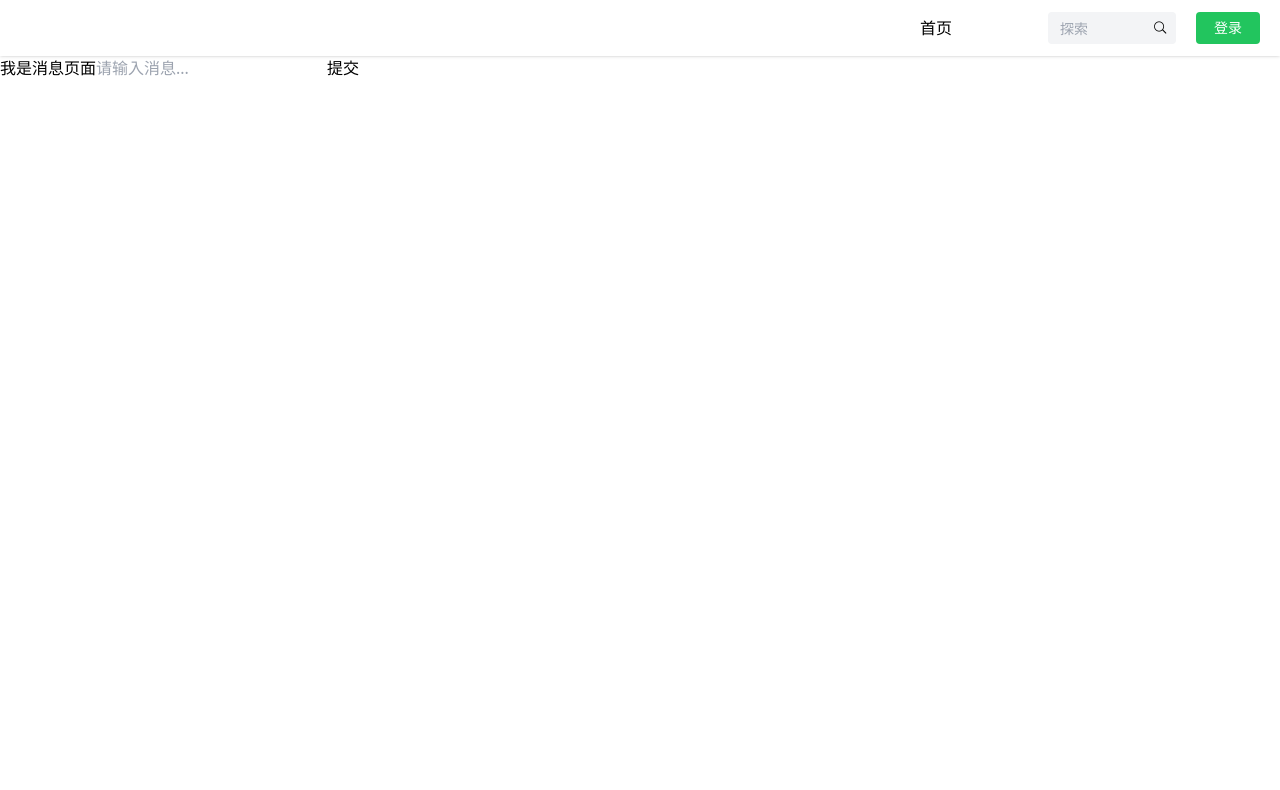
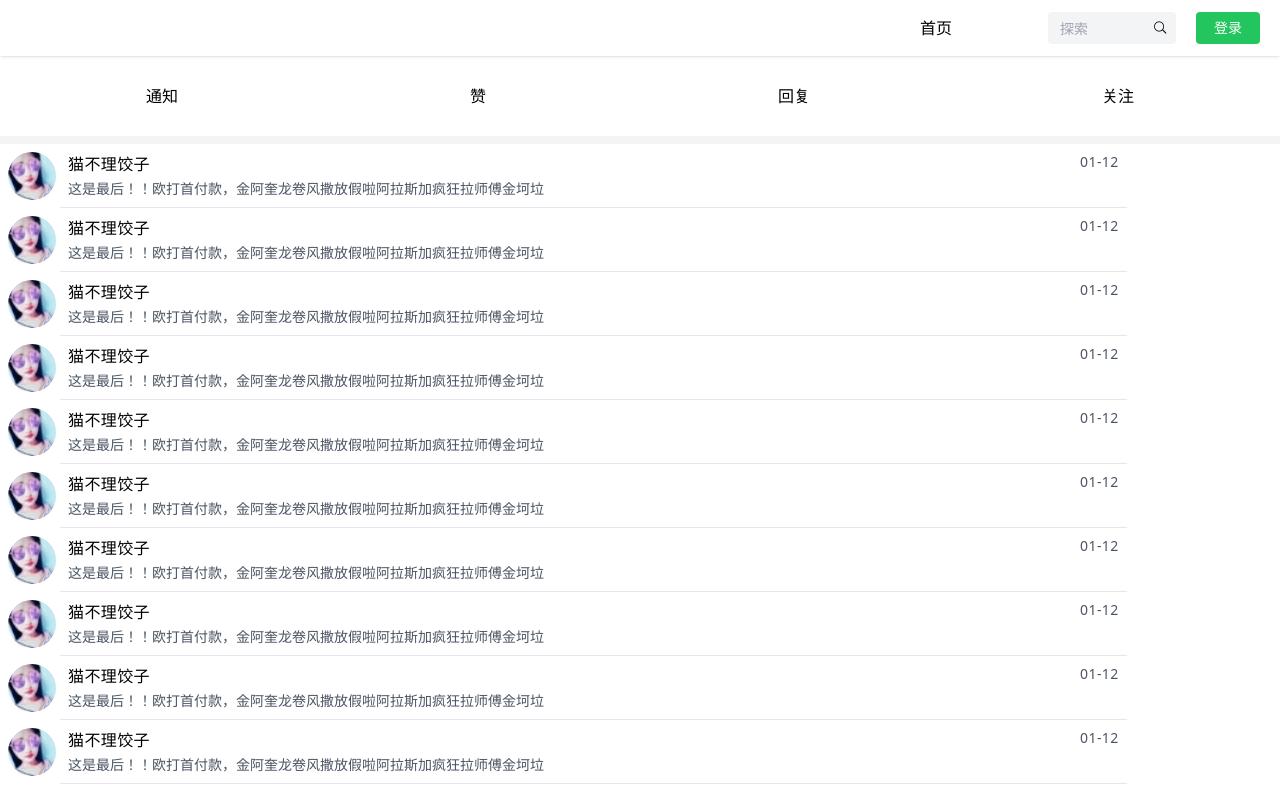
Before and after one commit to Pre117/samlask, a React (Vite) app: page /message in a window 1280 px wide. Shown: the top 790 px of the page. Built offline with nearby package versions, Linux system fonts and the light colour scheme; no server answers.

Commit message:
完成消息列表样式开发

```diff
--- /dev/null
+++ b/src/component/ChatItem.tsx
@@ -0,0 +1,25 @@
+const ChatItem = (props: {
+    username: string
+    imgUrl: string
+    lastMessage: string
+    date: string
+}) => {
+    const { username, imgUrl, lastMessage, date } = props
+
+    return (
+        <div className="w-full h-16 flex">
+            <div className="pl-2 flex justify-center items-center">
+                <img className="w-12 h-12 mr-1 rounded-full" src={imgUrl} />
+            </div>
+            <div className="w-5/6 p-2 flex flex-col justify-between border-b">
+                <div className="flex justify-between tracking-wide">
+                    <div>{username}</div>
+                    <div className="text-sm text-gray-600">{date}</div>
+                </div>
+                <div className="text-sm text-gray-600  truncate">{lastMessage}</div>
+            </div>
+        </div>
+    )
+}
+
+export default ChatItem
--- a/src/pages/message/Message.tsx
+++ b/src/pages/message/Message.tsx
@@ -1,32 +1,55 @@
 import { useState } from 'react'
-import { io } from 'socket.io-client'
+import ChatItem from '../../component/ChatItem'
 import Header from '../../component/Header'
+import avatar from './getAvatar.jpg'
+
+const chatProps = {
+    username: '猫不理饺子',
+    imgUrl: avatar,
+    lastMessage: '这是最后！！欧打首付款，金阿奎龙卷风撒放假啦阿拉斯加疯狂拉师傅金坷垃',
+    date: '01-12'
+}
+
+const arr = new Array(20).fill(chatProps)
 
 const Message = () => {
     const [message, setMessage] = useState('')
 
-    const socket = io('http://localhost:9000/')
 
-    const onSubmit = () => {
-        console.log('message: ', message)
-        socket.emit('chat message', message)
-    }
+    // const socket = io('http://localhost:9000/')
 
-    socket.on('chat message', (msg: any) => {
-        console.log('transport message: ', msg)
-    })
+    // const onSubmit = () => {
+    //     console.log('message: ', message)
+    //     socket.emit('chat message', message)
+    // }
+
+    // socket.on('chat message', (msg: any) => {
+    //     console.log('transport message: ', msg)
+    // })
 
     return (
-        <div>
+        <div className="bg-gray-100">
             <Header />
-            我是消息页面
-            <input
-                type="text"
-                placeholder="请输入消息..."
-                value={message}
-                onChange={(e) => setMessage(e.target.value)}
-            />
-            <button onClick={onSubmit}>提交</button>
+            <div className="w-full h-20 flex justify-around items-center mb-2 bg-white">
+                <div>通知</div>
+                <div>赞</div>
+                <div>回复</div>
+                <div>关注</div>
+            </div>
+            <div className='bg-white'>
+                {
+                    arr.map((item: any, index: number) => (
+                        <ChatItem key={index} {...item} />
+                    ))
+                }
+                {/* <input
+                    type="text"
+                    placeholder="请输入消息..."
+                    value={message}
+                    onChange={(e) => setMessage(e.target.value)}
+                />
+                <button onClick={onSubmit}>提交</button> */}
+            </div>
         </div>
     )
 }
```
Also changed, not shown: src/pages/message/getAvatar.jpg (added).
